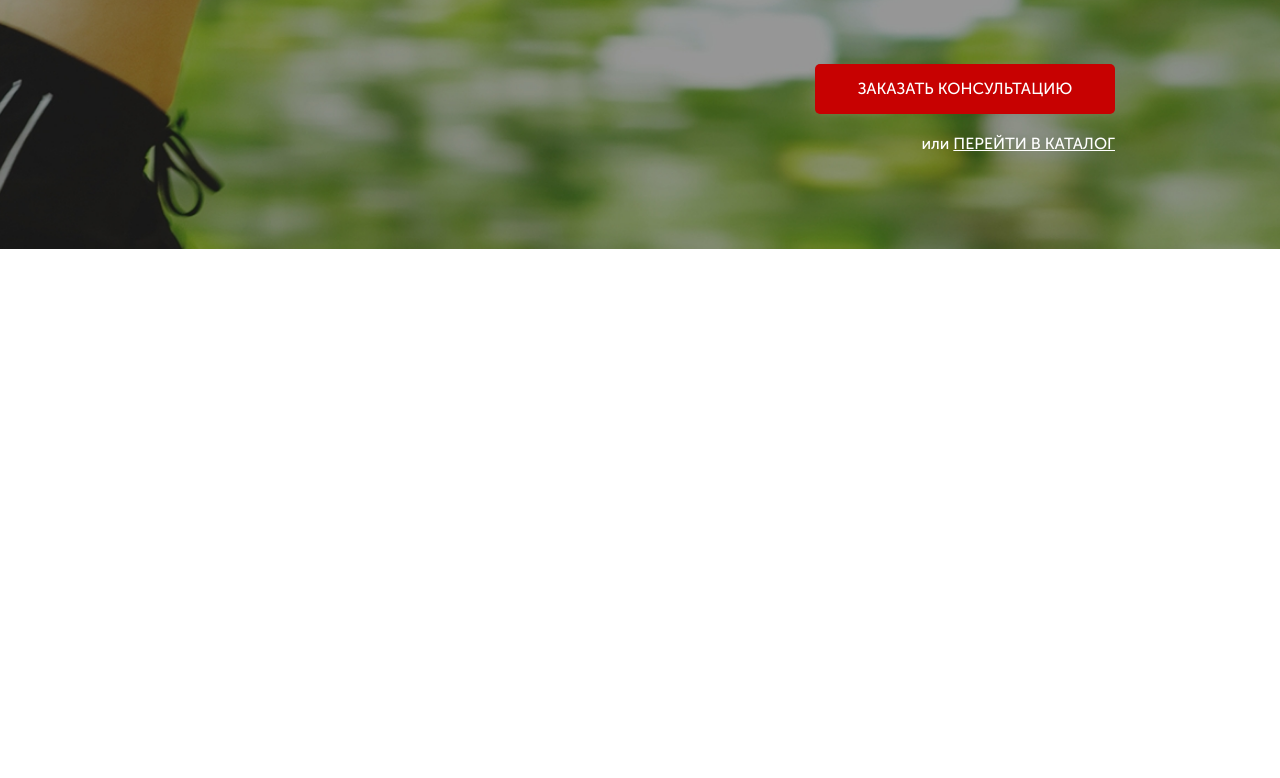
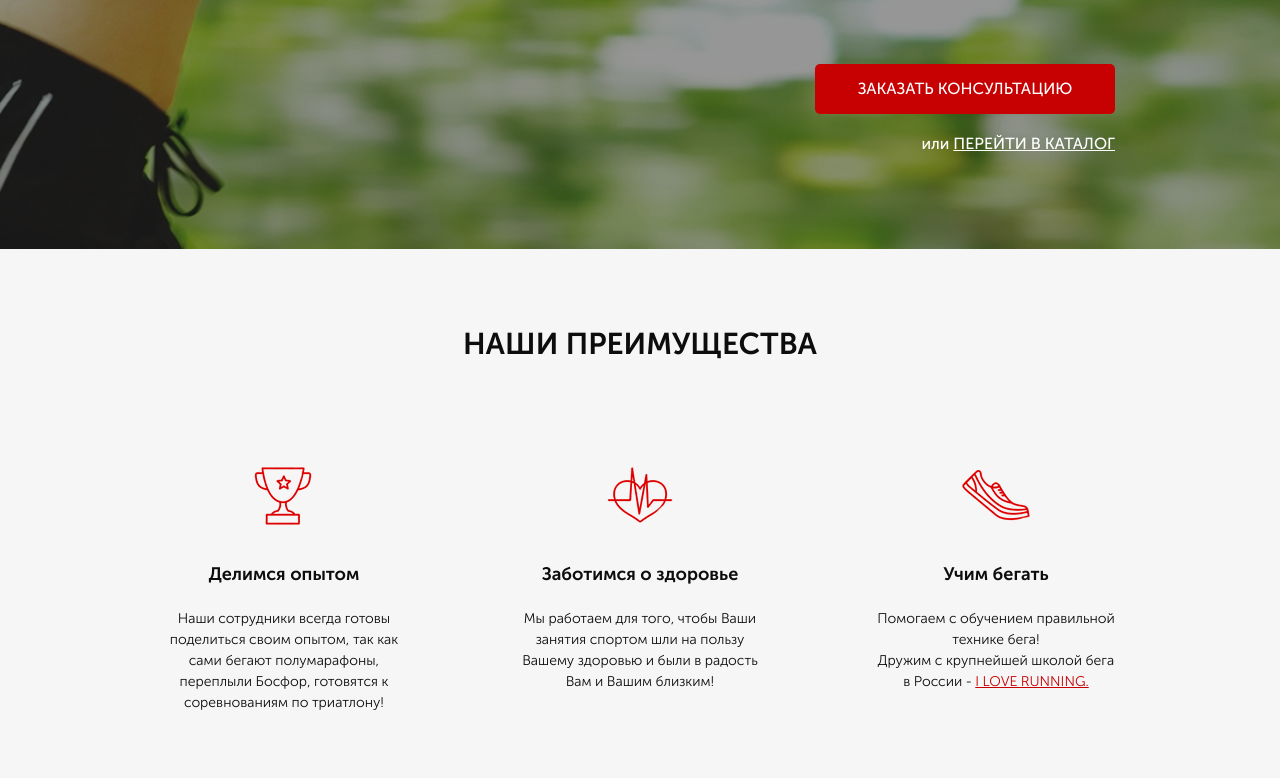
Before and after one commit to kulikovjob/Pulse, a website: page src/index.html in a window 1280 px wide. Shown: the part 465-1243 px from the top of the page. Before the commit the page ends 800 px from the top, so only its background shows below. Drawn offline with Linux system fonts and the light colour scheme.

Commit message:
add class advantages

```diff
--- a/src/index.html
+++ b/src/index.html
@@ -55,5 +55,47 @@
             </div>
         </div>
     </div>
+
+    <div class="advantages">
+        <div class="container">
+            <h2 class="title">НАШИ ПРЕИМУЩЕСТВА</h2>
+            <div class="advantages__wrapper">
+                <div class="advantages__item">
+                    <img src="icons/advantages/cup.png" alt="cup" class="advantages__icon">
+                    <div class="advantages__subtitle">
+                        Делимся опытом
+                    </div>
+                    <div class="advantages__descr">
+                        Наши сотрудники всегда готовы поделиться своим опытом,
+                        так как сами бегают полумарафоны, переплыли Босфор, готовятся к соревнованиям по триатлону!
+                    </div>
+                </div>
+                <div class="advantages__item">
+                    <img src="icons/advantages/heart.png" alt="heart" class="advantages__icon">
+                    <div class="advantages__subtitle">
+                        Заботимся о здоровье
+                    </div>
+                    <div class="advantages__descr">
+                        Мы работаем для того,
+                        чтобы Ваши занятия спортом шли на пользу Вашему здоровью и были в радость Вам и Вашим близким!
+                    </div>
+                </div>
+                <div class="advantages__item">
+                    <img src="icons/advantages/shoe.png" alt="shoe" class="advantages__icon">
+                    <div class="advantages__subtitle">
+                        Учим бегать
+                    </div>
+                    <div class="advantages__descr">
+                        Помогаем с обучением
+                        правильной технике бега!<br>
+                        Дружим с крупнейшей школой бега в России -
+                        <a href="#">I LOVE RUNNING.</a>
+                    </div>
+                </div>
+            </div>
+        </div>
+    </div>
+
+
 </body>
 </html>
--- a/src/sass/base/_variables.sass
+++ b/src/sass/base/_variables.sass
@@ -1,2 +1,3 @@
 $red-color: #C70101
 $white-color: #ffffff
+$dark-color: #0D0D0D
--- a/src/sass/blocks/_advantages.sass
+++ b/src/sass/blocks/_advantages.sass
@@ -0,0 +1,31 @@
+.advantages
+  min-height: 370px
+  padding: 73px 0 65px 0
+  background-color: #f6f6f6
+  &__wrapper
+    display: flex
+    justify-content: space-between
+    margin-top: 94px
+  &__item
+    display: flex
+    flex-direction: column
+    align-items: center
+    max-width: 238px
+  &__subtitle
+    margin-top: 30px
+    color: $dark-color
+    text-align: center
+    font-size: 18px
+    font-weight: 700
+  &__descr
+    margin-top: 20px
+    color: $dark-color
+    text-align: center
+    font-size: 14px
+    font-weight: 300
+    a
+      color: $red-color
+      font-size: 14px
+      text-transform: uppercase
+      font-weight: 300
+      text-decoration-line: underline
--- a/src/sass/blocks/_titles.sass
+++ b/src/sass/blocks/_titles.sass
@@ -0,0 +1,10 @@
+.title
+  color: $dark-color
+  font-size: 30px
+  font-weight: 700
+  text-align: center
+  text-transform: uppercase
+  &_left
+    color: $white-color
+    font-size: 36px
+    text-align: left
--- a/src/sass/style.sass
+++ b/src/sass/style.sass
@@ -2,6 +2,8 @@
 @import "blocks/_promo"
 @import "blocks/header"
 @import "blocks/buttons"
+@import "blocks/advantages"
+@import "blocks/titles"
 
 *
   font-family: 'Museo Sans Cyrl', sans-serif
```
Also changed, not shown: src/css/style.css, src/css/style.min.css, 1 other file.
